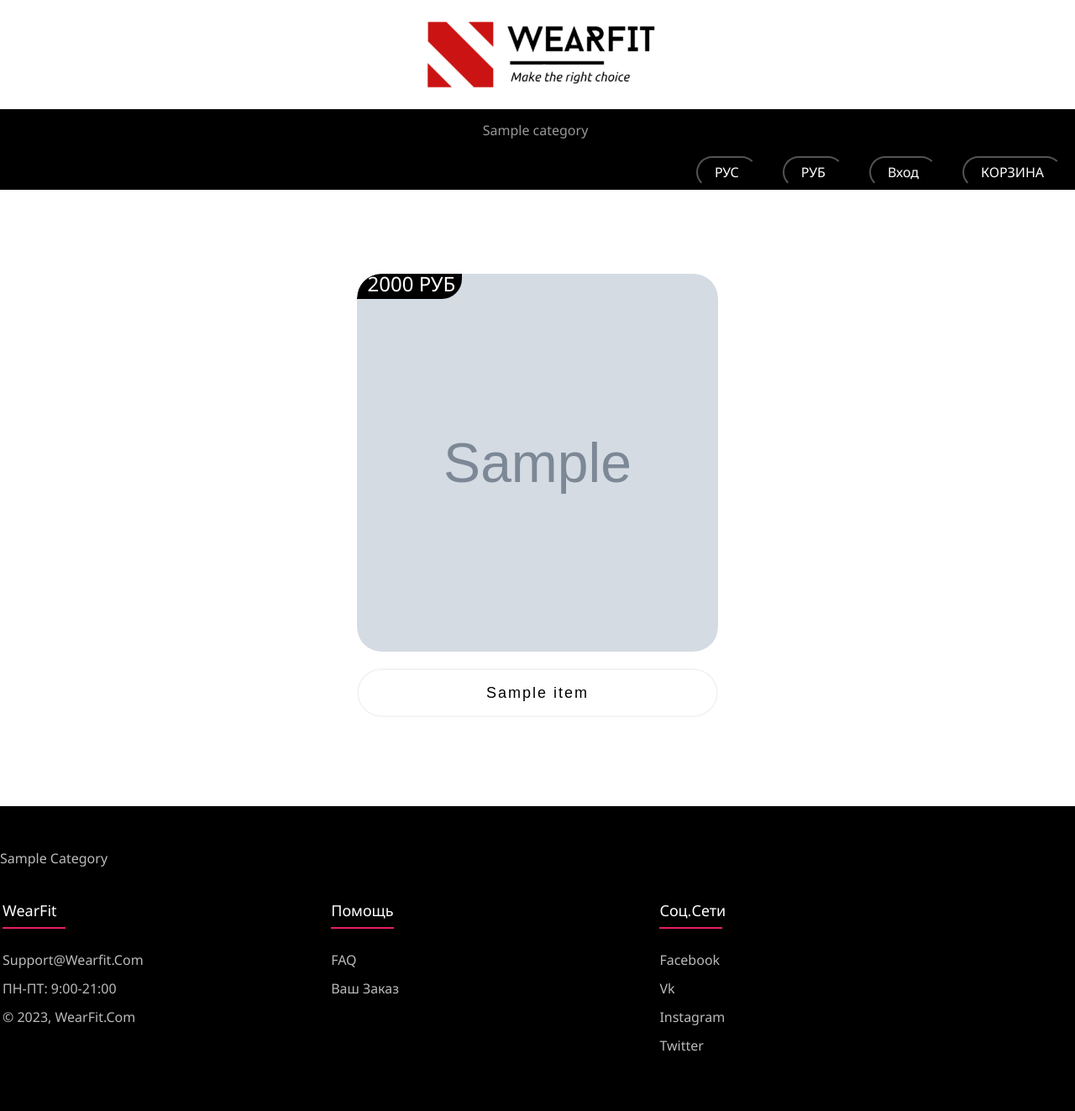
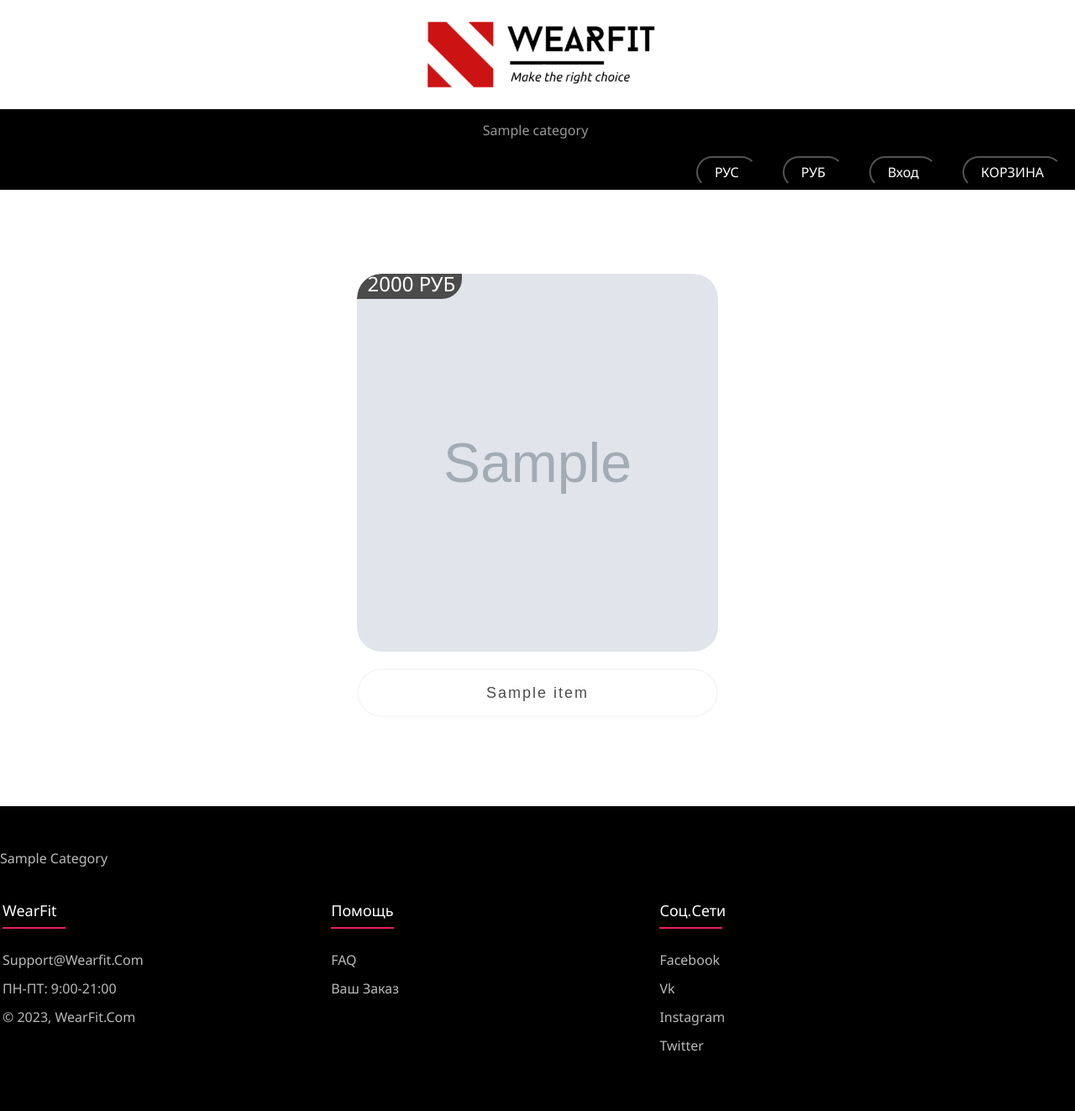
Before and after one commit to white0nyx/clothing_shop, a Django app: page / in a window 1280 px wide, with the pointer over the restyled element. Shown: the whole page at 84% size. Run offline with Django 4.2, Linux system fonts and the light colour scheme; tables that the repository leaves empty hold one stand-in row (values such as "Sample post"); grey boxes marked "Sample" are stand-in pictures; some libraries are stand-ins or nearby versions.

Commit message:
При наведении прозрачность появляется

```diff
--- a/clothing_store/shop/static/shop/css/styles.css
+++ b/clothing_store/shop/static/shop/css/styles.css
@@ -186,6 +186,10 @@ body {
     text-decoration: none;
     display: inline-block;
     text-align: center;
+}
+
+.category-product:hover {
+    opacity: 0.7;
 }
 
 
```
